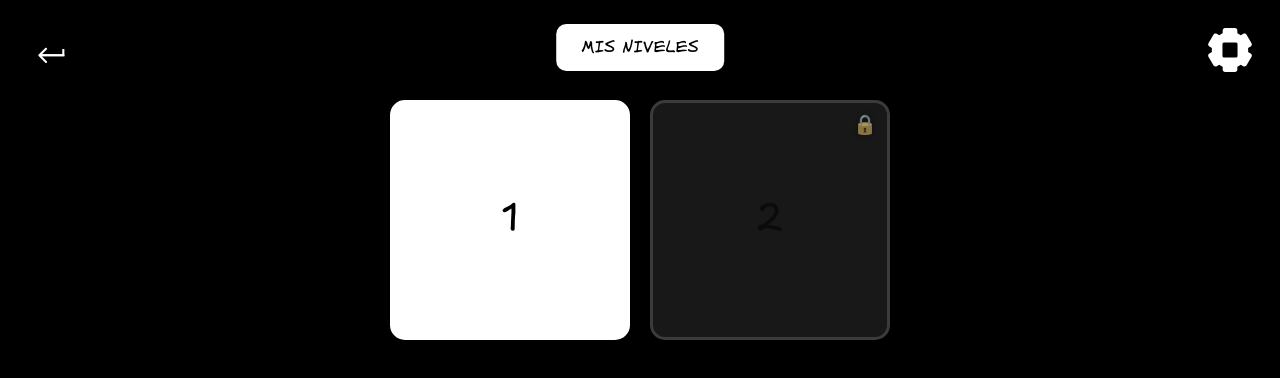
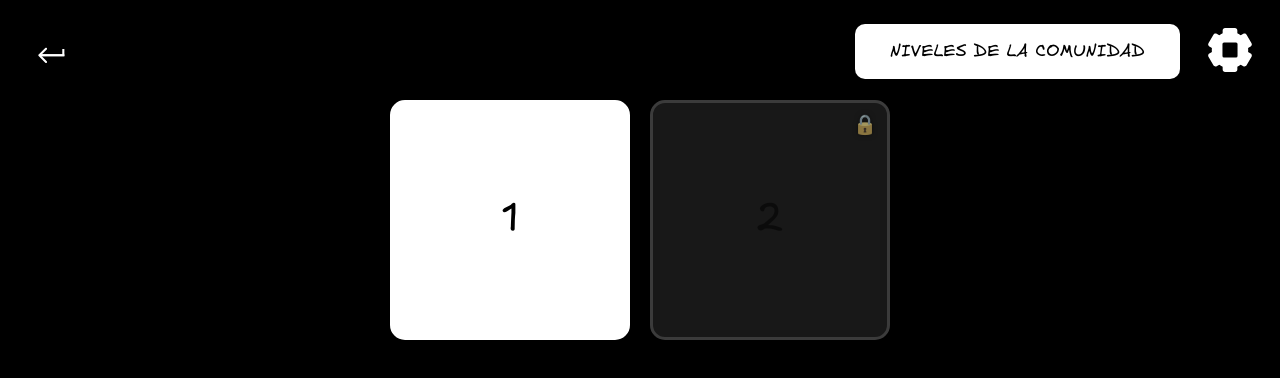
Before and after one commit to arrozet/Cuby, a React (Create React App) app in the folder web/cuby/: page /#/levels in a window 1280 px wide. Shown: the top 378 px of the page. Built offline with nearby package versions, Linux system fonts and the light colour scheme.

Commit message:
Boton de niveles a la derecha. Falta cambiar forma

```diff
--- a/web/cuby/src/components/LevelSelect/LevelSelect.jsx
+++ b/web/cuby/src/components/LevelSelect/LevelSelect.jsx
@@ -78,12 +78,13 @@ const LevelSelect = () => {
       <BackArrow onClick={handleBackClick} />
       <SettingsButton />
 
-      {/* Botón para Mis Niveles */}
+      {/* Botón para Niveles de la Comunidad */}
       <UserLevelsButton
         onClick={handleUserLevelsClick}
         $isInverted={isInverted}
       >
-        MIS NIVELES
+        NIVELES DE
+        LA COMUNIDAD
       </UserLevelsButton>
 
       <LevelsGrid>
--- a/web/cuby/src/components/LevelSelect/LevelSelect.styles.js
+++ b/web/cuby/src/components/LevelSelect/LevelSelect.styles.js
@@ -106,15 +106,20 @@ const TopButton = styled.button`
   }
 `;
 
-
 export const UserLevelsButton = styled(TopButton)`
-  /* Center the button */
-  left: 50%;
-  transform: translateX(-50%);
+  position: absolute;
+  right: 100px;
+  clip-path: none; /* Eliminamos el clip-path */
+  border-radius: 10px; /* Restauramos el border-radius */
+  padding: clamp(12px, 2vh, 16px) clamp(25px, 5vw, 35px);
 
   &:hover {
-    /* Keep centering transform on hover */
-    transform: translateX(-50%) scale(1.05);
+    transform: scale(1.05);
+  }
+
+  @media (max-width: 600px) {
+    right: 90px;
+    padding: clamp(10px, 1.8vh, 14px) clamp(20px, 4vw, 30px);
   }
 `;
 
```
